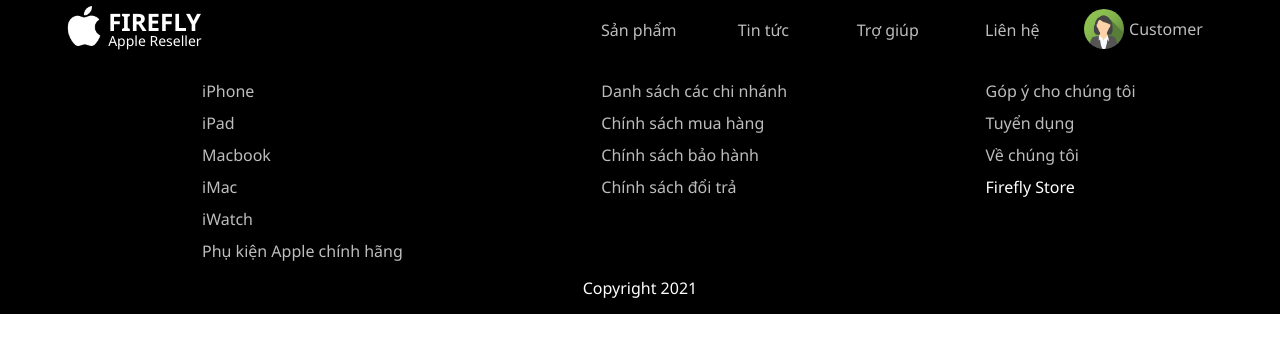
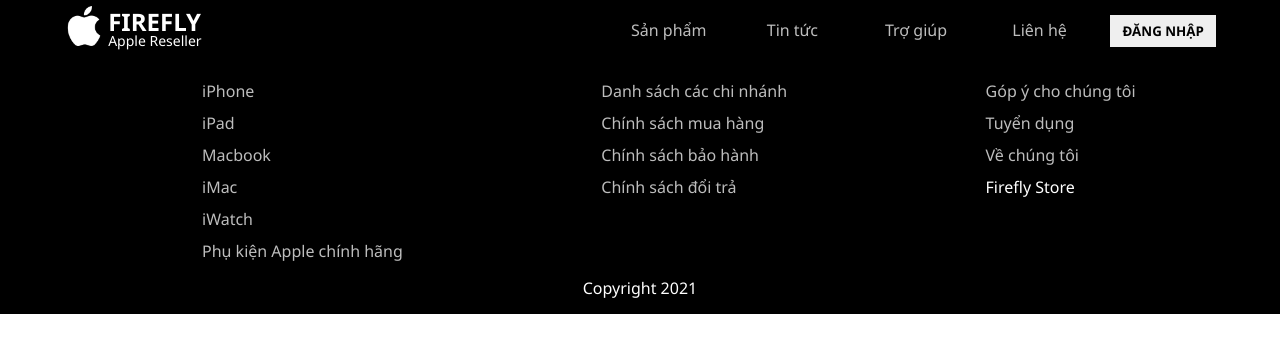
Before and after one commit to firefly-gituser/AzureCoding, a website: page src/resources/views/layouts/main.html in a window 1280 px wide. Drawn offline with nearby package versions, Linux system fonts and the light colour scheme; files that its build step writes are made by us from their sources.

Commit message:
Update header.html

```diff
--- a/src/resources/views/partials/header.html
+++ b/src/resources/views/partials/header.html
@@ -13,13 +13,13 @@
         <li><a href="#">Tin tức</a></li>
         <li><a href="#">Trợ giúp</a></li>
         <li><a href="#">Liên hệ</a></li>
-        <!-- <li class="header_menu_loginbtn"><button>Đăng nhập</button></li> -->
+        <li class="header_menu_loginbtn"><button>Đăng nhập</button></li>
 
-        <li class="header__menu_info">
+        <!-- <li class="header__menu_info">
             <div class="header__menu_info_cover"></div>
             <img src="/assets/img/customer/customer.png" height="40px" alt="">
             <span>Customer</span>
-        </li>
+        </li> -->
     </div>
 
     <div class="header__bar">
```
